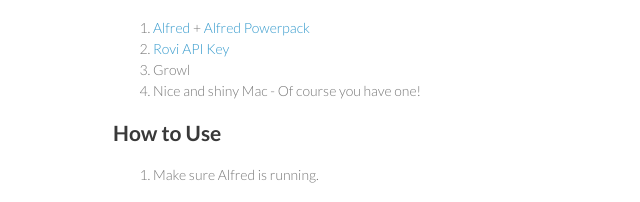
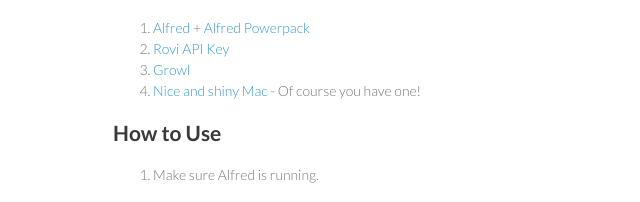
Before and after one commit to ajot/rovi-artist-age, a plain HTML site: page index.html in a window 1280 px wide. Shown: the part 566-768 px from the top of the page, 457-1097 px from the left. Drawn offline with Linux system fonts and the light colour scheme.

Commit message:
Updated URLs

```diff
--- a/index.html
+++ b/index.html
@@ -52,8 +52,9 @@
 <a href="http://www.alfredapp.com/">Alfred</a> + <a href="http://www.alfredapp.com/powerpack/">Alfred Powerpack</a>
 </li>
 <li><a href="http://developer.rovicorp.com">Rovi API Key</a></li>
-<li>Growl</li>
-<li>Nice and shiny Mac - Of course you have one!</li>
+<li><a href="http://growl.info">Growl</a></li>
+<li>
+<a href="http://www.youtube.com/results?search_query=get+a+mac">Nice and shiny Mac</a> - Of course you have one!</li>
 </ol><h2>How to Use</h2>
 
 <ol>
```
